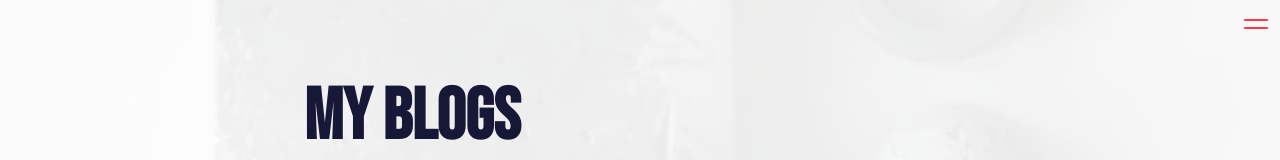
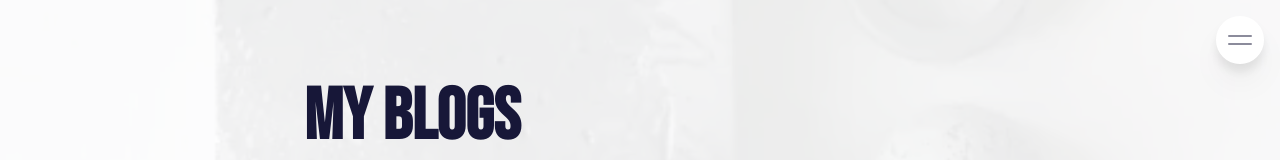
Before and after one commit to kanuos/kanuos, a Next.js app: page /blogs in a window 1280 px wide. Shown: the top 160 px of the page. Built offline with nearby package versions, Linux system fonts and the light colour scheme.

Commit message:
nav design updated

```diff
--- a/components/portfolio/WorkDetailModal.jsx
+++ b/components/portfolio/WorkDetailModal.jsx
@@ -36,7 +36,11 @@ export const WorkDetailModal = ({
       }`}
     >
       <div className="fixed top-2 right-2 z-20">
-        <CloseBtn cb={() => handleSelectProject(null)} isOpen={true} />
+        <CloseBtn
+          cb={() => handleSelectProject(null)}
+          isOpen={true}
+          isDarkMode={isDarkMode}
+        />
       </div>
       <section className="absolute inset-0 z-10 h-auto min-h-screen w-full overflow-y-auto scrollbar-none pt-10">
         <DetailHeader
--- a/components/public/CloseBtn.jsx
+++ b/components/public/CloseBtn.jsx
@@ -1,12 +1,16 @@
 import { motion } from "framer-motion";
 
-export const CloseBtn = ({ isOpen, cb }) => {
+export const CloseBtn = ({ isOpen, cb, isDarkMode }) => {
   return (
     <motion.div
       onClick={cb}
       className={
-        "z-40 flex flex-col items-center justify-center gap-y-1.5 cursor-pointer group h-12 w-12 fixed top-0 right-0 group transition " +
-        (isOpen ? "bg-primary mix-blend-normal" : "mix-blend-difference")
+        "z-40 flex flex-col items-center justify-center gap-y-1.5 cursor-pointer group h-12 w-12 fixed top-4 right-4 rounded-full group transition-colors drop-shadow-xl " +
+        (isOpen
+          ? "opacity-50 hover:opacity-100"
+          : isDarkMode
+          ? "bg-dark__light"
+          : "bg-light")
       }
     >
       <motion.span
@@ -23,10 +27,14 @@ export const CloseBtn = ({ isOpen, cb }) => {
                 transition: { type: "spring", stiffness: 400 },
               }
         }
-        className={`w-6 rounded h-[2px] transition-colors ${
+        className={`w-6 rounded h-0.5 transition-colors ${
           isOpen
-            ? "bg-dark group-hover:bg-light"
-            : "group-hover:mr-1 bg-secondary"
+            ? isDarkMode
+              ? "bg-light group-hover:bg-primary"
+              : "bg-dark group-hover:bg-primary"
+            : isDarkMode
+            ? "bg-light bg-opacity-50 group-hover:bg-opacity-100"
+            : "bg-dark bg-opacity-50 group-hover:bg-opacity-100"
         }`}
       ></motion.span>
       <motion.span
@@ -43,10 +51,14 @@ export const CloseBtn = ({ isOpen, cb }) => {
                 transition: { type: "spring", stiffness: 400 },
               }
         }
-        className={`w-6 rounded h-[2px] transition-colors ${
+        className={`w-6 rounded h-0.5 transition-colors ${
           isOpen
-            ? "bg-dark group-hover:bg-light"
-            : "group-hover:ml-1 bg-secondary"
+            ? isDarkMode
+              ? "bg-light group-hover:bg-primary"
+              : "bg-dark group-hover:bg-primary"
+            : isDarkMode
+            ? "bg-light bg-opacity-50 group-hover:bg-opacity-100"
+            : "bg-dark bg-opacity-50 group-hover:bg-opacity-100"
         }`}
       ></motion.span>
     </motion.div>
--- a/components/public/Nav.jsx
+++ b/components/public/Nav.jsx
@@ -17,10 +17,11 @@ import { CloseBtn } from "./CloseBtn";
 
 export const NavBar = ({ type = "public" }) => {
   const { showMenu, toggleNavMenu } = useContext(NavContext);
+  const { isDarkMode } = useContext(ThemeContext);
 
   return (
     <motion.nav className={`z-40`}>
-      <CloseBtn cb={toggleNavMenu} isOpen={showMenu} />
+      <CloseBtn cb={toggleNavMenu} isOpen={showMenu} isDarkMode={isDarkMode} />
       <NavMenu type={type} />
     </motion.nav>
   );
```
